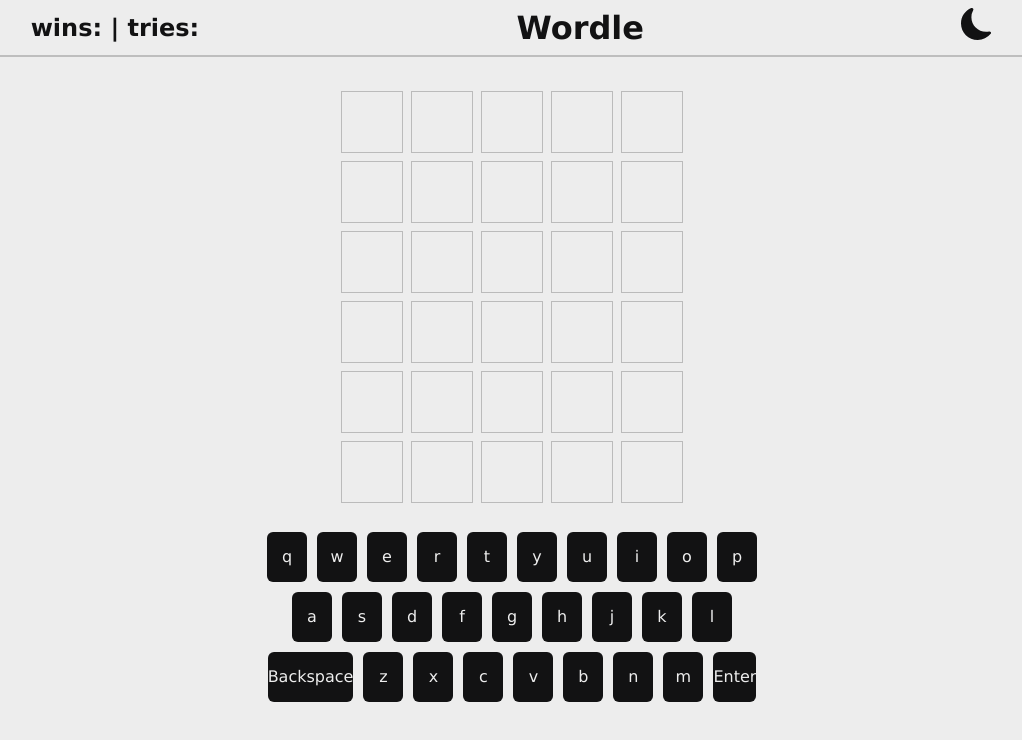
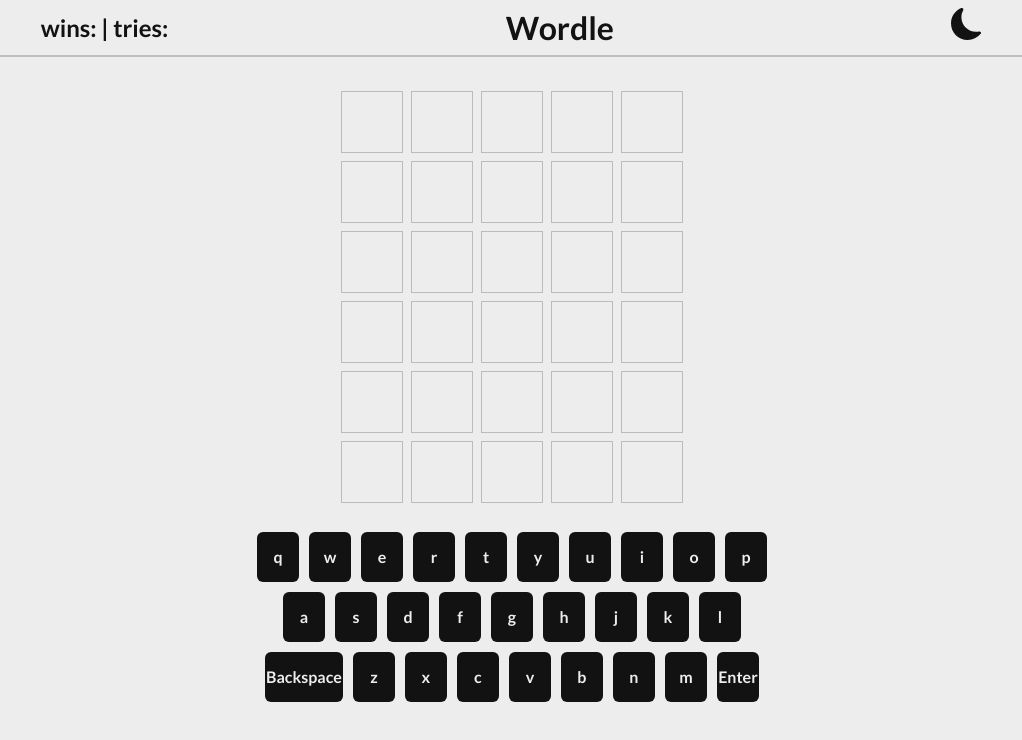
Before and after one commit to marwanAllithy/wordle, a React (Vite) app: page / in a window 1280 px wide. Shown: the top 740 px of the page, without its empty margins (128-1150 px from the left). Built offline with nearby package versions, Linux system fonts and the light colour scheme.

Commit message:
adding model

```diff
--- a/src/App.jsx
+++ b/src/App.jsx
@@ -32,13 +32,23 @@
       <nav className="navbar">
         <div
           className="scores"
-          style={{ color: !isLightMode ? "#121213" : "#ededed" }}
+          style={{
+            color: !isLightMode ? "#121213" : "#ededed",
+            transition: "300ms",
+          }}
         >
           <h2 className="scores__statement">
             wins: {cookies.wins} | tries: {cookies.tries}
           </h2>
         </div>
-        <h1 style={{ color: !isLightMode ? "#121213" : "#ededed" }}>Wordle</h1>
+        <h1
+          style={{
+            color: !isLightMode ? "#121213" : "#ededed",
+            transition: "300ms",
+          }}
+        >
+          Wordle
+        </h1>
         <div
           style={{ color: !isLightMode ? "#121213" : "#ededed" }}
           onClick={() =>
--- a/src/compos/KeyPad.jsx
+++ b/src/compos/KeyPad.jsx
@@ -1,6 +1,6 @@
 import React, { useEffect } from "react";
 
-export default function KeyPad({ isLightMode, handleKeyUp, usedKeys }) {
+export default function KeyPad({ isLightMode, handleKeyUp, turn, isCorrect, usedKeys }) {
   const lettersArray = [
     "q",
     "w",
@@ -37,6 +37,15 @@
   }
   useEffect(() => {
     window.addEventListener("keyup", handleKeyUp);
+    if (isCorrect) {
+      console.log("winner!");
+      window.removeEventListener("keyup", handleKeyUp);
+    }
+
+    if (turn > 5) {
+      console.log("game over");
+      window.removeEventListener("keyup", handleKeyUp);
+    }
     return () => window.removeEventListener("keyup", handleKeyUp);
   }, [handleKeyUp]);
 
--- /dev/null
+++ b/src/compos/Model.jsx
@@ -0,0 +1,25 @@
+const Model = ({ isCorrect, solution, turn }) => {
+  return (
+    <div className="modal">
+      {isCorrect && (
+        <div>
+          <h1>You Win!</h1>
+          <p className="solution">
+            <span>the word was</span>
+            {solution}
+          </p>
+          <p>Using only {turn} guesses :)</p>
+        </div>
+      )}
+      {!isCorrect && (
+        <div>
+          <h1>you lose...</h1>
+          <p className="solution">{solution}</p>
+          <p>Better luck next time :/</p>
+        </div>
+      )}
+    </div>
+  );
+};
+
+export default Model;
--- a/src/compos/Wordle.jsx
+++ b/src/compos/Wordle.jsx
@@ -1,8 +1,9 @@
 import useWorldle from "../../hooks/useWordle";
-import { useEffect } from "react";
+import { useEffect, useState } from "react";
 import Grid from "./Grid";
 import KeyPad from "./KeyPad";
 import { useCookies } from "react-cookie";
+import Model from "./Model";
 
 export const Wordle = ({ solution, isLightMode, setWins, setTries }) => {
   const {
@@ -15,21 +16,29 @@
     tries,
     handleKeyUp,
   } = useWorldle(solution);
+  //cookies
   const [cookies, setCookie] = useCookies(["score"]);
   setCookie("tries", tries, { path: "/" });
   setCookie("wins", wins, { path: "/" });
   setWins(wins);
   setTries(tries);
 
+  //model
+  const [showModel, setShowModel] = useState(false);
+
   useEffect(() => {
     window.addEventListener("keyup", handleKeyUp);
     if (isCorrect) {
-      console.log("winner!");
+      setTimeout(() => {
+        setShowModel(true);
+      }, 2000);
       window.removeEventListener("keyup", handleKeyUp);
     }
 
     if (turn > 5) {
-      console.log("game over");
+      setTimeout(() => {
+        setShowModel(true);
+      }, 2000);
       window.removeEventListener("keyup", handleKeyUp);
     }
 
@@ -53,9 +62,14 @@
       />
       <KeyPad
         usedKeys={usedKeys}
+        isCorrect={isCorrect}
+        turn={turn}
         handleKeyUp={handleKeyUp}
         isLightMode={isLightMode}
       />
+      {showModel && (
+        <Model isCorrect={isCorrect} solution={solution} turn={turn} />
+        )}
     </div>
   );
 };
--- a/src/index.scss
+++ b/src/index.scss
@@ -1,13 +1,11 @@
+@import url('https://fonts.googleapis.com/css2?family=Lato:ital,wght@0,100;0,300;0,400;0,700;0,900;1,100;1,300;1,400;1,700;1,900&display=swap');
 body {
   text-align: center;
   font-size: 1em;
   font-family: verdana;
   margin: 0;
   overflow-x: hidden;
-  scroll-behavior: smooth;
-}
-.App {
-  // max-height: 100vh !important;
+  scroll-behavior: smooth;font-family: 'Lato', sans-serif;
 }
 h1 {
   font-size: 2rem;
@@ -113,18 +111,25 @@
   animation: bounce 0.1s ease-in-out forwards;
 }
 .keypad {
-  max-width: 500px;
+  max-width: 540px;
   margin: 20px auto;
 }
 .keypad > div {
   margin: 5px;
   min-width: 40px;
-  // padding: 0 2px;
+  padding: 0 1px;
   height: 50px;
   background: #eee;
   display: inline-block;
   border-radius: 6px;
   line-height: 50px;
+  font-size: 1rem;
+  font-weight: 600;
+  transition: 300ms;
+}
+.keypad > div :hover{
+  background: #bababa;
+
 }
 .click {
   transition: 200ms;
@@ -153,3 +158,35 @@
     margin: auto 0;
   }
 }
+@keyframes fade {
+  0% {
+    opacity: 0;
+  }
+  100% {
+    opacity: 1;
+  }
+}
+.modal {
+  background: rgba(255,255,255,0.7);
+  position: fixed;
+  width: 100%;
+  height: 100%;
+  top: 0;
+  left: 0;
+  animation: fade 400ms ease-in-out forwards;
+}
+.modal div {
+  max-width: 480px;
+  background: #fff;
+  padding: 40px;
+  border-radius: 10px;
+  margin: 12% auto;
+  box-shadow: 2px 2px 10px rgba(0,0,0,0.2);
+}
+.modal .solution {
+  color: #ff004c;
+  font-weight: bold;
+  font-size: 0.8em;
+  text-transform: uppercase;
+  letter-spacing: 1px;
+}
```
